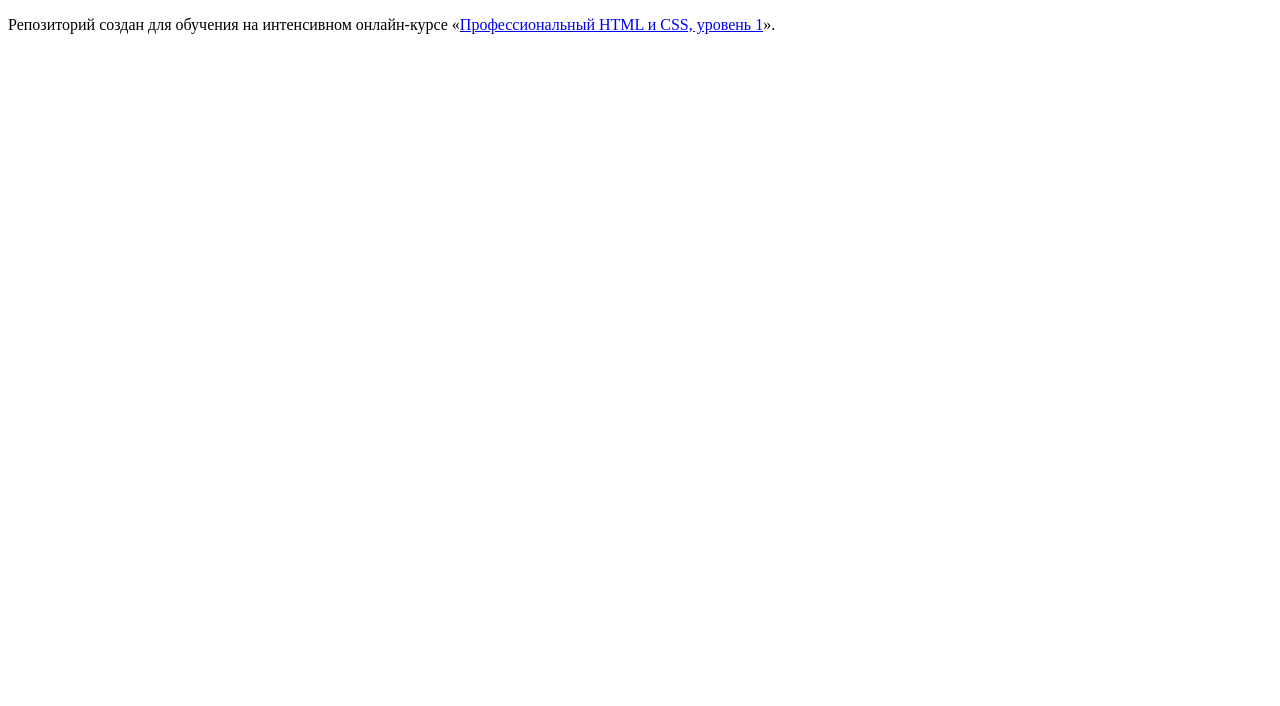
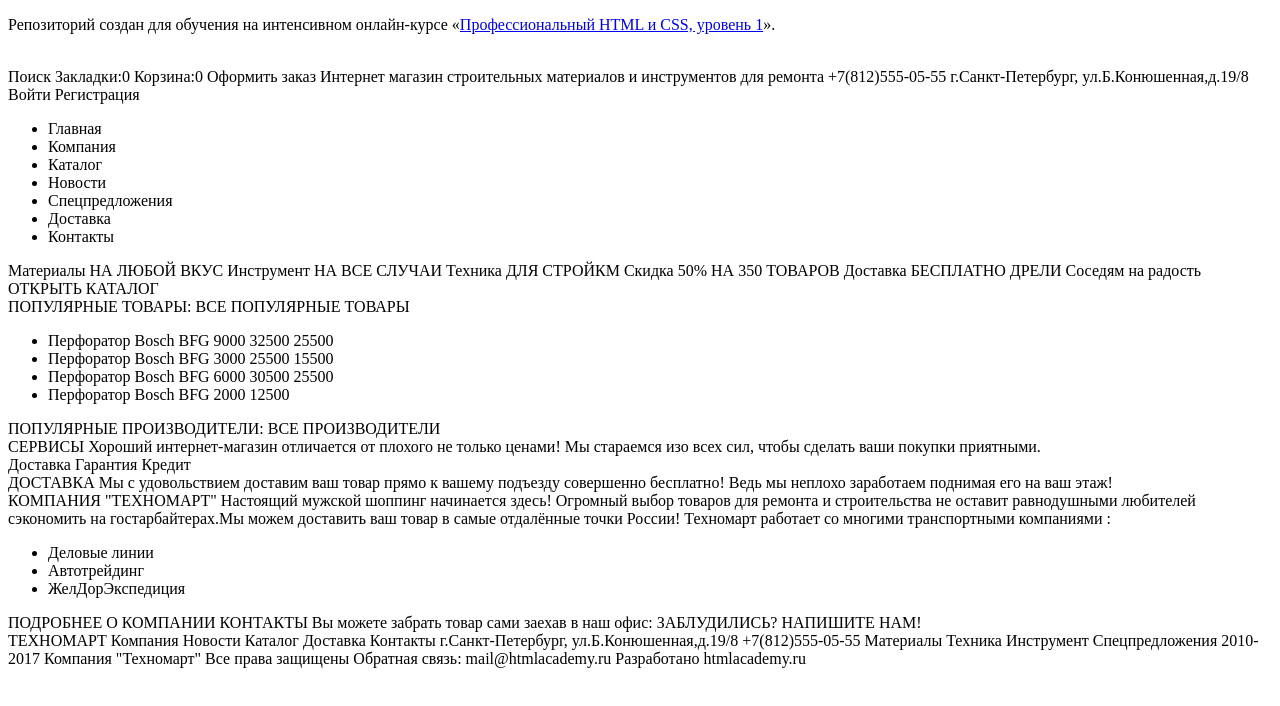
Before and after one commit to DimaShcherbakov/824477-technomart, a plain HTML site: page index.html in a window 1280 px wide. Drawn offline with Linux system fonts and the light colour scheme.

Commit message:
Немного прикинул теги

```diff
--- /dev/null
+++ b/css/style.css
@@ -0,0 +1,3 @@
+html{
+
+}
--- a/index.html
+++ b/index.html
@@ -3,10 +3,81 @@
   <head>
     <meta charset="utf-8">
     <title>HTML Academy: Техномарт</title>
+    <link rel="stylesheet" href="css/style.css" type='text/css'>
   </head>
   <body>
 
     <p>Репозиторий создан для обучения на интенсивном онлайн‑курсе «<a href="https://htmlacademy.ru/intensive/htmlcss">Профессиональный HTML и CSS, уровень 1</a>».</p>
 
+      <header>
+          <div class="logo">
+          <img src="">
+          </div>
+      Поиск Закладки:0 Корзина:0 Оформить заказ
+
+      <a>Интернет магазин строительных материалов и инструментов для ремонта</a> +7(812)555-05-55 г.Санкт-Петербург, ул.Б.Конюшенная,д.19/8 Войти Регистрация
+            <nav class="main-menu">
+                <ul>
+                    <li>Главная </li>
+                    <li>Компания </li>
+                    <li>Каталог </li>
+                    <li>Новости </li>
+                    <li>Спецпредложения </li>
+                    <li>Доставка </li>
+                    <li>Контакты</li>
+                </ul>
+            </nav>
+      </header>
+
+      <main>Материалы НА ЛЮБОЙ ВКУС Инструмент НА ВСЕ СЛУЧАИ Техника ДЛЯ СТРОЙКМ Скидка 50% НА 350 ТОВАРОВ Доставка БЕСПЛАТНО ДРЕЛИ Соседям на радость ОТКРЫТЬ КАТАЛОГ
+
+            <section>ПОПУЛЯРНЫЕ ТОВАРЫ: ВСЕ ПОПУЛЯРНЫЕ ТОВАРЫ
+                <ul>
+                    <li>Перфоратор Bosch BFG 9000  32500 25500</li>
+                <li>Перфоратор Bosch BFG 3000  25500 15500</li>
+                <li>Перфоратор Bosch BFG 6000  30500 25500</li>
+                <li>Перфоратор Bosch BFG 2000  12500</li>
+                </ul>
+            </section>
+            <section>ПОПУЛЯРНЫЕ ПРОИЗВОДИТЕЛИ:  ВСЕ ПРОИЗВОДИТЕЛИ
+
+            </section>
+
+            <article>
+          СЕРВИСЫ
+      Хороший интернет-магазин отличается от плохого не только ценами! Мы стараемся изо всех сил, чтобы сделать ваши покупки приятными.             </article>
+
+      Доставка Гарантия Кредит
+
+            <article>
+          ДОСТАВКА
+      Мы с удовольствием доставим ваш товар прямо к вашему подъезду совершенно бесплатно! Ведь мы неплохо заработаем поднимая его на ваш этаж!
+            </article>
+
+            <article>
+                КОМПАНИЯ "ТЕХНОМАРТ"
+      Настоящий мужской шоппинг начинается здесь! Огромный выбор товаров для ремонта и строительства не оставит равнодушными любителей сэкономить на гостарбайтерах.Мы можем доставить ваш товар в самые отдалённые точки России!
+      Техномарт работает со многими транспортными компаниями :
+                <ul>
+                    <li>Деловые линии </li>
+                    <li>Автотрейдинг </li>
+                    <li>ЖелДорЭкспедиция</li>
+                </ul>
+            </article>
+          ПОДРОБНЕЕ О КОМПАНИИ
+
+      КОНТАКТЫ
+      Вы  можете забрать товар сами заехав в наш офис:
+          ЗАБЛУДИЛИСЬ? НАПИШИТЕ НАМ!
+      </main>
+
+            <footer>ТЕХНОМАРТ
+      Компания Новости Каталог Доставка Контакты
+      г.Санкт-Петербург, ул.Б.Конюшенная,д.19/8 +7(812)555-05-55
+      Материалы Техника Инструмент Спецпредложения
+
+      2010-2017 Компания "Техномарт" Все права защищены
+      Обратная связь: mail@htmlacademy.ru Разработано htmlacademy.ru
+            </footer>
   </body>
 </html>
```
Also changed, not shown: 1 other file.
